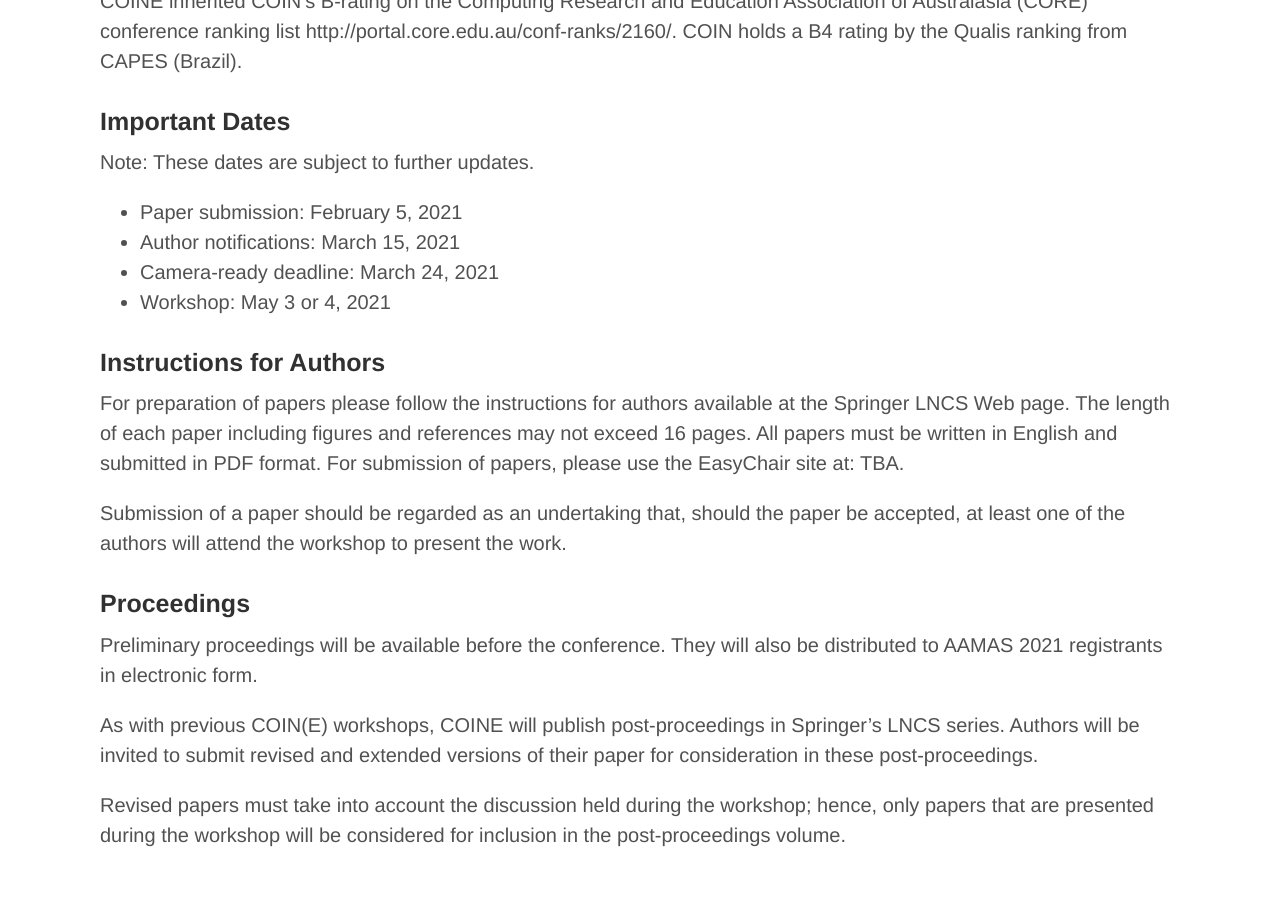
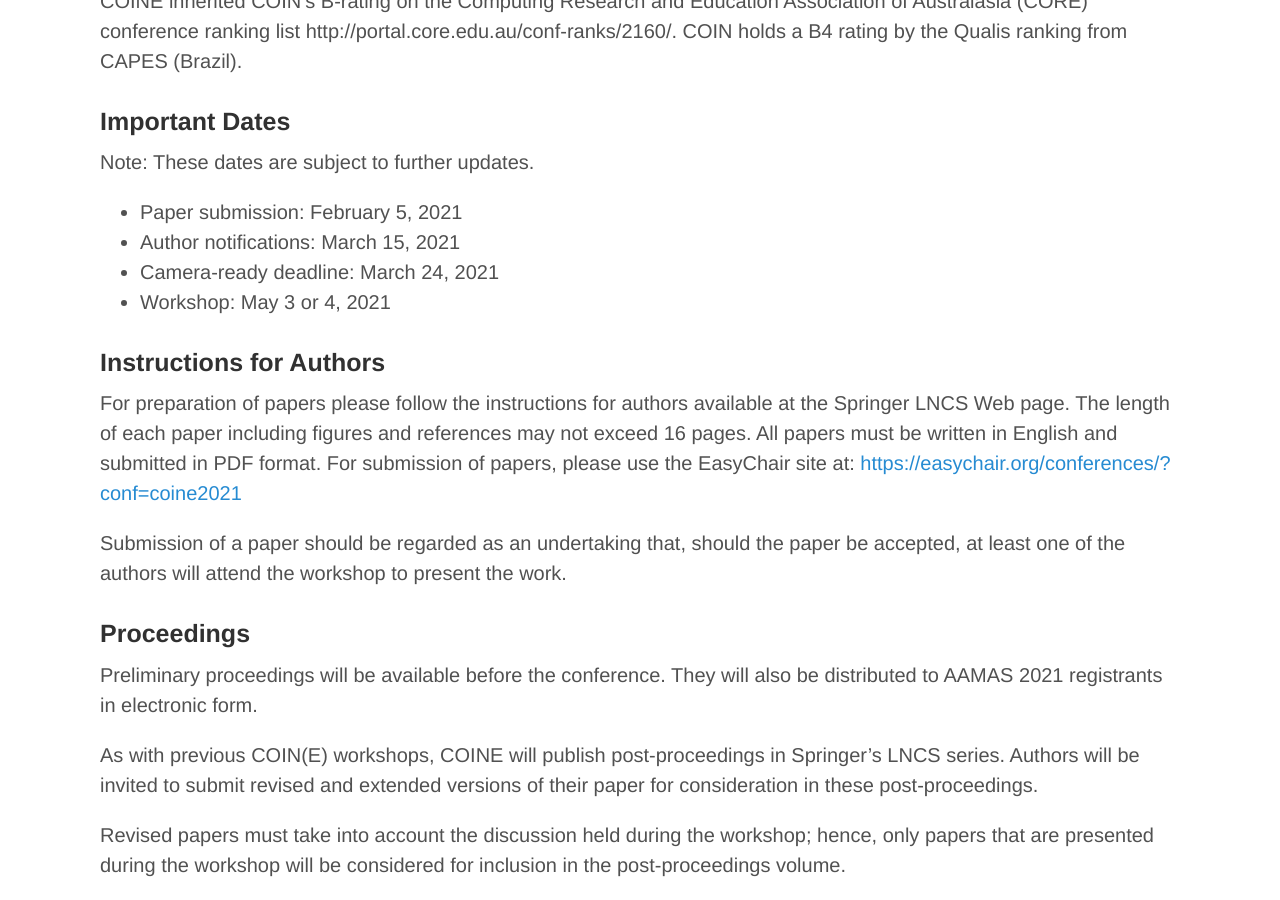
Before and after one commit to jithincheriyan/coine-2022-auckland, a Jekyll site: the page built from call_for_papers.md, in a window 1280 px wide and 900 px high, scrolled down 1606 px. Built offline with Jekyll 4.4.1, drawn with Linux system fonts in a browser that asks for light colours; before the commit the page ends 2476 px from its top, so only the background shows below that; some of the changed text lies outside the part shown.

Commit message:
Added the EC link to the CfP

```diff
--- a/call_for_papers.md
+++ b/call_for_papers.md
@@ -49,7 +49,7 @@ Note: These dates are subject to further updates.
 
 ### Instructions for Authors
 
-For preparation of papers please follow the instructions for authors available at the Springer LNCS Web page. The length of each paper including figures and references may not exceed 16 pages. All papers must be written in English and submitted in PDF format. For submission of papers, please use the EasyChair site at: TBA.
+For preparation of papers please follow the instructions for authors available at the Springer LNCS Web page. The length of each paper including figures and references may not exceed 16 pages. All papers must be written in English and submitted in PDF format. For submission of papers, please use the EasyChair site at: [https://easychair.org/conferences/?conf=coine2021](https://easychair.org/conferences/?conf=coine2021)
 
 Submission of a paper should be regarded as an undertaking that, should the paper be accepted, at least one of the authors will attend the workshop to present the work.
 
```
Also changed, not shown: other parts of call_for_papers.md (+1 -1 lines).
